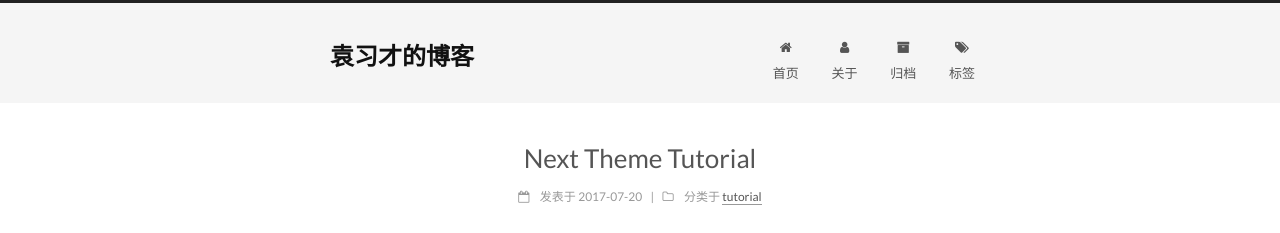
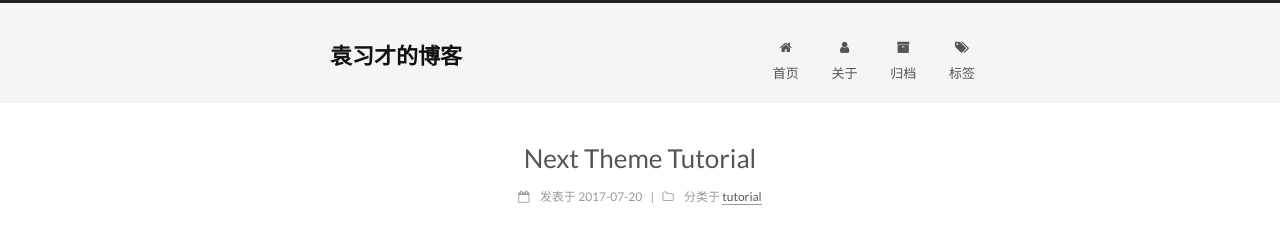
Before and after one commit to yxc666/myblog, a Jekyll site: the page built from index.html, in a window 1280 px wide. Shown: the top 233 px of the page. Built offline with Jekyll 4.4.1, drawn with Linux system fonts in a browser that asks for light colours; the list of posts is cut into pages by our own code.

Commit message:
fontsize

```diff
--- a/_sass/_common/components/header/site-meta.scss
+++ b/_sass/_common/components/header/site-meta.scss
@@ -35,7 +35,7 @@
   display: inline-block;
   vertical-align: top;
   line-height: 36px;
-  font-size: $logo-font-size;
+  font-size: 22px;
   font-family: $font-family-logo;
 }
 
```
